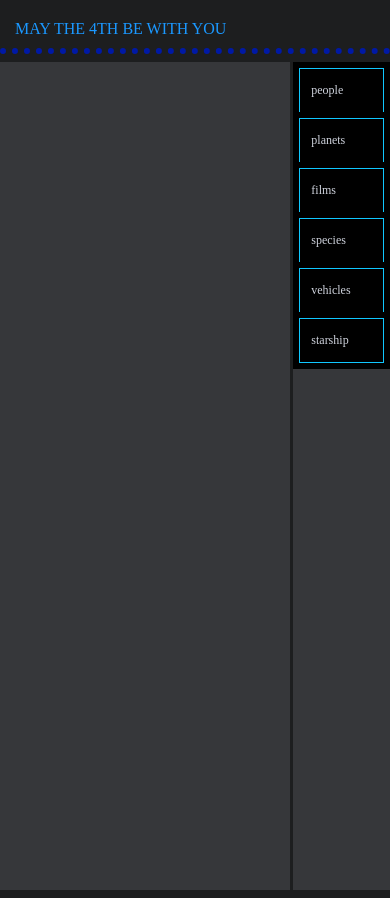
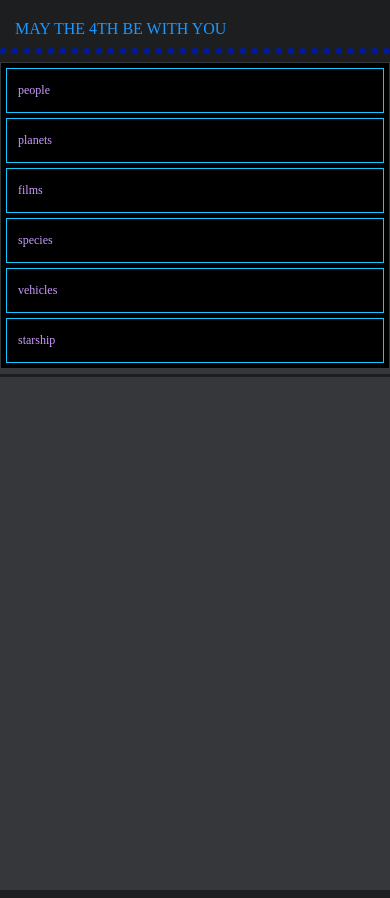
Before and after one commit to Ori-Roll/Lister, a React (Create React App) app: page / in a window 390 px wide. Built offline with nearby package versions, Linux system fonts and the light colour scheme.

Commit message:
Css (change by width)

```diff
--- a/src/App.css
+++ b/src/App.css
@@ -19,11 +19,24 @@
 
 .interface {
 	display: grid;
-	grid-template-columns: 3fr 1fr;
+	grid-template-columns: 1fr 3fr;
 	gap: 0.2em;
-	width: 100%;
+	width: 80%;
 	padding: 0.5em 0;
 	height: 100vh;
+}
+
+@media (max-width: 1300px) {
+	.interface {
+		width: 100%;
+	}
+}
+
+@media (max-width: 600px) {
+	.interface {
+		grid-template-columns: 1fr;
+		grid-template-rows: 2fr 5fr;
+	}
 }
 
 .group-list,
@@ -49,14 +62,13 @@
 	margin: 0 0 4px;
 	padding: 2px 12px 12px 15px;
 	border: none;
-	cursor: pointer;
 }
 
 .item * {
 	display: block;
 	overflow: clip;
 	text-overflow: clip;
-	max-width: 60%;
+	max-width: 80%;
 	padding: 4px 0 6px;
 	font-family: "Press Start 2P", cursive;
 	font-size: 12px;
@@ -72,7 +84,9 @@
 	font-size: 12px;
 	font-weight: 50;
 	margin: 0 0 5px;
-	box-shadow: inset 0px 0px 0px 1px rgb(16, 199, 255), 0px 0px 0px 6px rgba(0, 0, 0, 1);
+	color: rgb(202, 156, 255);
+	box-shadow: inset 0px 0px 0px 1px rgb(16, 199, 255), 0px 0px 0px 5px rgba(0, 0, 0, 1);
+	cursor: pointer;
 }
 
 .items-loading-screen {
--- a/src/components/Main.js
+++ b/src/components/Main.js
@@ -16,8 +16,8 @@
 
 	return (
 		<div className='interface'>
+			<GroupList />
 			<ItemList />
-			<GroupList />
 		</div>
 	);
 }
```
